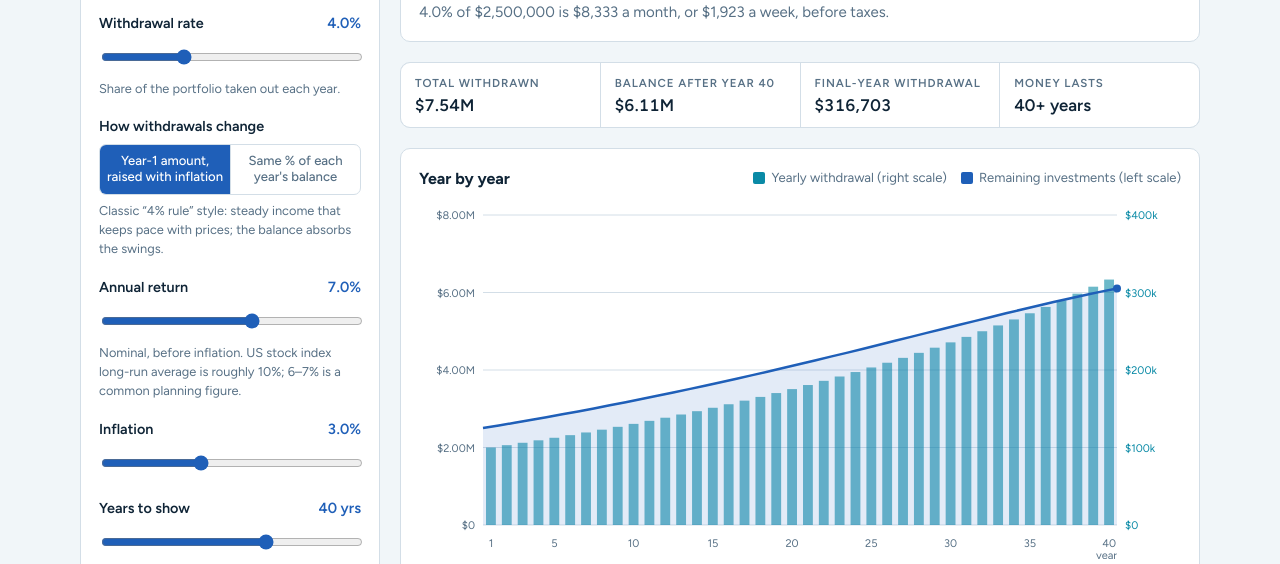
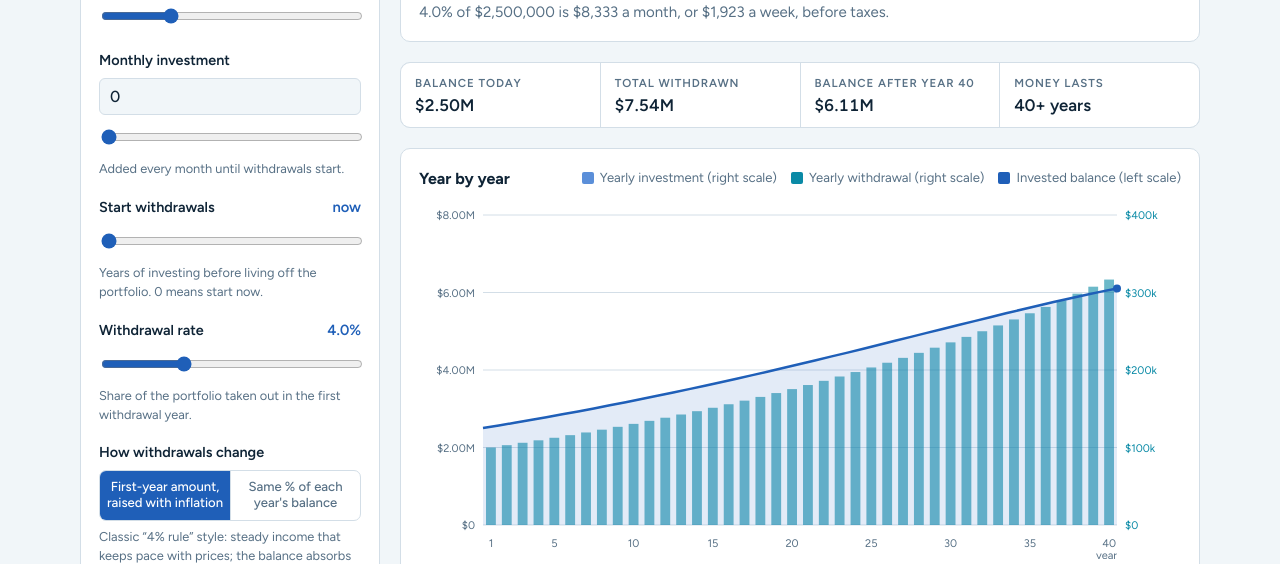
Before and after one commit to prmichaelsen/drawdown-planner, a plain HTML site: page index.html in a window 1280 px wide. Shown: the part 229-793 px from the top of the page. Drawn offline with Linux system fonts and the light colour scheme.

Commit message:
Add balance slider, monthly investment, and withdrawal start year
Co-Authored-By: Claude Opus 5.5 <noreply@anthropic.com>

```diff
--- a/index.html
+++ b/index.html
@@ -3,7 +3,7 @@
 <head>
 <meta charset="utf-8">
 <meta name="viewport" content="width=device-width, initial-scale=1, viewport-fit=cover">
-<meta name="description" content="Withdrawal planner for an index fund portfolio: yearly withdrawals and remaining balance over time.">
+<meta name="description" content="Withdrawal planner for an index fund portfolio: monthly investing, then yearly withdrawals and remaining balance over time.">
 <style>:root{padding-top:env(safe-area-inset-top,0px);padding-bottom:env(safe-area-inset-bottom,0px)}body{margin:0}</style>
 <title>Index Fund Drawdown</title>
 <meta name="claude:viewport-fit-sides" content="cover">
@@ -20,17 +20,18 @@
   --balance: #1f5fb8;
   --balance-fill: rgba(31,95,184,.12);
   --draw: #0a8aa6;
+  --contrib: #5b8fd9;
   --warn: #c23b3b;
   --font-body: "Figtree", system-ui, -apple-system, "Segoe UI", sans-serif;
   --font-data: var(--font-body);
 }
 @media (prefers-color-scheme: dark) { :root:not([data-theme="light"]) {
   --bg: #0b1520; --surface: #111e2c; --ink: #e2edf5; --muted: #8ea6b9; --line: #23364a;
-  --balance: #6aa8ff; --balance-fill: rgba(106,168,255,.15); --draw: #3cc8e2; --warn: #f07a7a;
+  --balance: #6aa8ff; --balance-fill: rgba(106,168,255,.15); --draw: #3cc8e2; --contrib: #4f7fc4; --warn: #f07a7a;
   color-scheme: dark } }
 :root[data-theme="dark"] {
   --bg: #0b1520; --surface: #111e2c; --ink: #e2edf5; --muted: #8ea6b9; --line: #23364a;
-  --balance: #6aa8ff; --balance-fill: rgba(106,168,255,.15); --draw: #3cc8e2; --warn: #f07a7a;
+  --balance: #6aa8ff; --balance-fill: rgba(106,168,255,.15); --draw: #3cc8e2; --contrib: #4f7fc4; --warn: #f07a7a;
   color-scheme: dark }
 
 body { background: var(--bg); color: var(--ink); font-family: var(--font-body); font-size: 15px; line-height: 1.5; }
@@ -123,18 +124,32 @@ th { color: var(--muted); font-weight: 600; font-family: var(--font-body); }
       <div class="ctl">
         <div class="ctl-head"><label for="bal">Portfolio today</label></div>
         <input id="bal" class="money" type="text" inputmode="numeric" autocomplete="off" value="2,500,000">
+        <input id="balR" type="range" min="0" max="10000000" step="10000" value="2500000" aria-label="Portfolio today slider">
+      </div>
+
+      <div class="ctl">
+        <div class="ctl-head"><label for="con">Monthly investment</label></div>
+        <input id="con" class="money" type="text" inputmode="numeric" autocomplete="off" value="0">
+        <input id="conR" type="range" min="0" max="20000" step="100" value="0" aria-label="Monthly investment slider">
+        <span class="hint">Added every month until withdrawals start.</span>
+      </div>
+
+      <div class="ctl">
+        <div class="ctl-head"><label for="sw">Start withdrawals</label><output id="swOut" for="sw"></output></div>
+        <input id="sw" type="range" min="0" max="40" step="1" value="0">
+        <span class="hint">Years of investing before living off the portfolio. 0 means start now.</span>
       </div>
 
       <div class="ctl">
         <div class="ctl-head"><label for="rate">Withdrawal rate</label><output id="rateOut" for="rate"></output></div>
         <input id="rate" type="range" min="0.5" max="12" step="0.1" value="4">
-        <span class="hint">Share of the portfolio taken out each year.</span>
+        <span class="hint">Share of the portfolio taken out in the first withdrawal year.</span>
       </div>
 
       <div class="ctl">
         <span class="ctl-head"><label>How withdrawals change</label></span>
         <div class="seg" role="group" aria-label="Withdrawal mode">
-          <button type="button" id="modeFixed" aria-pressed="true">Year-1 amount, raised with inflation</button>
+          <button type="button" id="modeFixed" aria-pressed="true">First-year amount, raised with inflation</button>
           <button type="button" id="modePct" aria-pressed="false">Same % of each year's balance</button>
         </div>
         <span class="hint" id="modeHint"></span>
@@ -153,7 +168,7 @@ th { color: var(--muted); font-weight: 600; font-family: var(--font-body); }
 
       <div class="ctl">
         <div class="ctl-head"><label for="yrs">Years to show</label><output id="yrsOut" for="yrs"></output></div>
-        <input id="yrs" type="range" min="5" max="60" step="1" value="40">
+        <input id="yrs" type="range" min="5" max="70" step="1" value="40">
       </div>
 
       <div class="ctl">
@@ -167,15 +182,15 @@ th { color: var(--muted); font-weight: 600; font-family: var(--font-body); }
 
     <section class="main">
       <div class="panel now">
-        <span class="eyebrow">Withdrawal value right now</span>
+        <span class="eyebrow" id="nowLbl">Withdrawal value right now</span>
         <div class="big" id="nowYear"></div>
         <p id="nowLine"></p>
       </div>
 
       <div class="stats">
+        <div class="stat"><span class="eyebrow" id="sStartLbl">Balance at first withdrawal</span><b id="sStart"></b></div>
         <div class="stat"><span class="eyebrow">Total withdrawn</span><b id="sTotal"></b></div>
         <div class="stat"><span class="eyebrow" id="sEndLbl">Balance at end</span><b id="sEnd"></b></div>
-        <div class="stat" id="sLastBox"><span class="eyebrow">Final-year withdrawal</span><b id="sLast"></b></div>
         <div class="stat" id="sRunBox"><span class="eyebrow">Money lasts</span><b id="sRun"></b></div>
       </div>
 
@@ -183,11 +198,12 @@ th { color: var(--muted); font-weight: 600; font-family: var(--font-body); }
         <div class="chart-head">
           <h2>Year by year</h2>
           <div class="legend">
+            <span class="key" id="keyCon"><span class="sw" style="background:var(--contrib)"></span>Yearly investment (right scale)</span>
             <span class="key"><span class="sw" style="background:var(--draw)"></span>Yearly withdrawal (right scale)</span>
-            <span class="key"><span class="sw" style="background:var(--balance)"></span>Remaining investments (left scale)</span>
+            <span class="key"><span class="sw" style="background:var(--balance)"></span>Invested balance (left scale)</span>
           </div>
         </div>
-        <div class="chart-box"><svg id="chart" viewBox="0 0 760 360" role="img" aria-label="Yearly withdrawals and remaining balance"></svg></div>
+        <div class="chart-box"><svg id="chart" viewBox="0 0 760 360" role="img" aria-label="Yearly investments, withdrawals and invested balance"></svg></div>
         <div class="readout" id="readout">Hover or tap a year for details.</div>
       </div>
 
@@ -198,21 +214,21 @@ th { color: var(--muted); font-weight: 600; font-family: var(--font-body); }
     </section>
   </div>
 
-  <p class="foot">Assumes a steady return every year, withdrawals taken at the start of each year, and no taxes or fund fees. Real markets vary year to year, and a few bad years early on can drain a portfolio faster than this shows. This is an estimate, not financial advice.</p>
+  <p class="foot">Assumes a steady return every year, monthly investments compounding monthly, withdrawals taken at the start of each year, and no taxes or fund fees. Real markets vary year to year, and a few bad years early on can drain a portfolio faster than this shows. This is an estimate, not financial advice.</p>
 </div>
 
 <script>
 (() => {
   const $ = id => document.getElementById(id);
   const S = { mode: "fixed", basis: "nom" };
-  const KEY = "drawdown-v1";
+  const KEY = "drawdown-v2";
+  const FIELDS = ["bal","con","sw","rate","ret","inf","yrs"];
   try { const s = JSON.parse(localStorage.getItem(KEY) || "null");
-    if (s) { for (const k of ["bal","rate","ret","inf","yrs"]) if (s[k] != null) $(k).value = s[k];
+    if (s) { for (const k of FIELDS) if (s[k] != null) $(k).value = s[k];
       if (s.mode) S.mode = s.mode; if (s.basis) S.basis = s.basis; } } catch (e) {}
 
   function digits(v) { return +String(v).replace(/\D/g, "") || 0; }
   function commas(v) { const d = String(v).replace(/\D/g, "").replace(/^0+(?=\d)/, ""); return d ? (+d).toLocaleString("en-US") : ""; }
-  $("bal").value = commas($("bal").value);
   const usd0 = new Intl.NumberFormat("en-US", { style: "currency", currency: "USD", maximumFractionDigits: 0 });
   const short = v => { const a = Math.abs(v);
     if (a >= 1e9) return "$" + (v/1e9).toFixed(a >= 1e10 ? 0 : 1) + "B";
@@ -220,39 +236,68 @@ th { color: var(--muted); font-weight: 600; font-family: var(--font-body); }
     if (a >= 1e3) return "$" + Math.round(v/1e3) + "k";
     return "$" + Math.round(v); };
 
+  // Money field + slider pairs: typing reformats with commas and moves the slider; the slider rewrites the field.
+  function pair(id) {
+    const box = $(id), sl = $(id + "R");
+    box.value = commas(box.value) || "0";
+    sl.value = Math.min(+sl.max, digits(box.value));
+    box.addEventListener("input", () => {
+      const caret = box.selectionStart ?? box.value.length;
+      const before = box.value.slice(0, caret).replace(/\D/g, "").length;
+      box.value = commas(box.value);
+      let pos = 0, seen = 0;
+      while (pos < box.value.length && seen < before) { if (/\d/.test(box.value[pos])) seen++; pos++; }
+      try { box.setSelectionRange(pos, pos); } catch (err) {}
+      sl.value = Math.min(+sl.max, digits(box.value));
+      render(); });
+    box.addEventListener("blur", () => { if (!box.value) { box.value = "0"; render(); } });
+    sl.addEventListener("input", () => { box.value = commas(sl.value) || "0"; render(); });
+  }
+
   function simulate(p) {
-    const rows = []; let B = p.bal; const w1 = p.bal * p.rate; let depleted = null;
+    const rows = []; let B = p.bal, w1 = null, startBal = null, depleted = null, wy = 0;
+    const rm = Math.pow(1 + p.ret, 1/12) - 1;
+    const conYear = p.con * (rm > 0 ? (Math.pow(1 + rm, 12) - 1) / rm : 12);
     for (let t = 1; t <= p.yrs; t++) {
-      const start = B;
-      let w = p.mode === "fixed" ? w1 * Math.pow(1 + p.inf, t - 1) : B * p.rate;
-      if (w > B) w = B;
-      B = (B - w) * (1 + p.ret);
-      if (B < 1) B = 0;
-      if (B === 0 && depleted === null) depleted = t;
-      const d = Math.pow(1 + p.inf, t - 1);
-      rows.push({ t, start, w, end: B, d });
+      const start = B, d = Math.pow(1 + p.inf, t - 1);
+      let w = 0, c = 0;
+      if (t <= p.sw) {
+        c = p.con * 12;
+        B = B * (1 + p.ret) + conYear;
+      } else {
+        wy++;
+        if (w1 === null) { w1 = B * p.rate; startBal = B; }
+        w = p.mode === "fixed" ? w1 * Math.pow(1 + p.inf, wy - 1) : B * p.rate;
+        if (w > B) w = B;
+        B = (B - w) * (1 + p.ret);
+        if (B < 1) B = 0;
+        if (B === 0 && depleted === null) depleted = t;
+      }
+      rows.push({ t, start, c, w, end: B, d });
     }
-    return { rows, depleted, w1 };
+    if (w1 === null) { startBal = B; w1 = B * p.rate; }
+    return { rows, depleted, w1, startBal };
   }
 
   function read() {
-    return { bal: digits($("bal").value), rate: +$("rate").value / 100, ret: +$("ret").value / 100,
+    return { bal: digits($("bal").value), con: digits($("con").value), sw: +$("sw").value,
+      rate: +$("rate").value / 100, ret: +$("ret").value / 100,
       inf: +$("inf").value / 100, yrs: +$("yrs").value, mode: S.mode };
   }
 
   function niceMax(v) { if (v <= 0) return 1; const e = Math.pow(10, Math.floor(Math.log10(v)));
     for (const m of [1, 1.5, 2, 2.5, 3, 4, 5, 6, 8, 10]) if (m * e >= v) return m * e; return 10 * e; }
 
-  function draw(rows, real) {
+  function draw(rows, real, inf) {
     const svg = $("chart");
     const W = Math.max(300, Math.round(svg.parentElement.clientWidth || 760));
     const small = W < 520, H = small ? 250 : 360, L = small ? 46 : 64, R = small ? 46 : 64, T = 16, Bm = 34;
     svg.setAttribute("viewBox", `0 0 ${W} ${H}`);
     svg.style.setProperty("--fs", small ? "10px" : "11px");
     const iw = W - L - R, ih = H - T - Bm, n = rows.length;
-    const val = (r, k) => real ? r[k] / r.d : r[k];
-    const balMax = niceMax(Math.max(...rows.map(r => val(r, "start")), 1));
-    const wMax = niceMax(Math.max(...rows.map(r => val(r, "w")), 1));
+    const dv = r => real ? r.d : 1, endOf = r => real ? r.end / (r.d * (1 + inf)) : r.end;
+    const balMax = niceMax(Math.max(...rows.map(r => r.start / dv(r)), ...rows.map(endOf), 1));
+    const wMax = niceMax(Math.max(...rows.map(r => Math.max(r.w, r.c) / dv(r)), 1));
     const x = i => L + (i + 0.5) * iw / n, bw = Math.max(2, iw / n * 0.62);
     const yB = v => T + ih - v / balMax * ih, yW = v => T + ih - v / wMax * ih;
     let s = "";
@@ -265,29 +310,34 @@ th { color: var(--muted); font-weight: 600; font-family: var(--font-body); }
     rows.forEach((r, i) => { if (r.t === 1 || r.t % step === 0)
       s += `<text x="${x(i)}" y="${H-12}" text-anchor="middle">${r.t}</text>`; });
     s += `<text x="${W-R}" y="${H-0.5}" text-anchor="end" font-size="10">year</text>`;
-    rows.forEach((r, i) => { const v = val(r, "w"), y = yW(v);
-      s += `<rect class="bar" x="${x(i)-bw/2}" y="${y}" width="${bw}" height="${T+ih-y}" fill="var(--draw)" opacity=".6"/>`; });
-    // balance after withdrawal and growth, plotted at end of each year, starting from year-0 balance
-    const pts = [[L, yB(val(rows[0], "start"))]].concat(rows.map((r, i) => [L + (i + 1) * iw / n, yB(real ? r.end / (r.d * (1 + read().inf)) : r.end)]));
-    const path = pts.map((p, i) => (i ? "L" : "M") + p[0].toFixed(1) + " " + p[1].toFixed(1)).join(" ");
+    rows.forEach((r, i) => {
+      const v = (r.w || r.c) / dv(r); if (!v) return; const y = yW(v);
+      s += `<rect x="${x(i)-bw/2}" y="${y}" width="${bw}" height="${T+ih-y}" fill="${r.w ? "var(--draw)" : "var(--contrib)"}" opacity=".6"/>`; });
+    const pts = [[L, yB(rows[0].start)]].concat(rows.map((r, i) => [L + (i + 1) * iw / n, yB(endOf(r))]));
+    const path = pts.map((q, i) => (i ? "L" : "M") + q[0].toFixed(1) + " " + q[1].toFixed(1)).join(" ");
     s += `<path d="${path} L ${pts[pts.length-1][0]} ${T+ih} L ${L} ${T+ih} Z" fill="var(--balance-fill)"/>`;
-    s += `<path class="bal-line" d="${path}" fill="none" stroke="var(--balance)" stroke-width="2.5" stroke-linejoin="round"/>`;
+    s += `<path d="${path}" fill="none" stroke="var(--balance)" stroke-width="2.5" stroke-linejoin="round"/>`;
     const last = pts[pts.length-1];
     s += `<circle cx="${last[0]}" cy="${last[1]}" r="4" fill="var(--balance)"/>`;
     s += `<line id="hov" x1="0" x2="0" y1="${T}" y2="${T+ih}" stroke="var(--muted)" stroke-dasharray="3 3" visibility="hidden"/>`;
     rows.forEach((r, i) => { s += `<rect data-i="${i}" x="${L + i*iw/n}" y="${T}" width="${iw/n}" height="${ih}" fill="transparent"/>`; });
     svg.innerHTML = s;
     svg.querySelectorAll("rect[data-i]").forEach(el => {
-      const show = () => { const i = +el.dataset.i, r = rows[i], dv = real ? r.d : 1;
+      const show = () => { const i = +el.dataset.i, r = rows[i], d = dv(r);
         const hov = $("hov"); hov.setAttribute("x1", x(i)); hov.setAttribute("x2", x(i)); hov.setAttribute("visibility", "visible");
-        const endV = real ? r.end / (r.d * (1 + read().inf)) : r.end;
-        $("readout").innerHTML = `Year <b>${r.t}</b> · withdraw <b>${usd0.format(r.w/dv)}</b> (${usd0.format(r.w/dv/12)}/mo) · invested after withdrawal and growth <b>${usd0.format(endV)}</b>`; };
+        const act = r.w ? `withdraw <b>${usd0.format(r.w/d)}</b> (${usd0.format(r.w/d/12)}/mo)`
+          : r.c ? `invest <b>${usd0.format(r.c/d)}</b> (${usd0.format(r.c/12/d)}/mo)` : "no withdrawal yet";
+        $("readout").innerHTML = `Year <b>${r.t}</b> · ${act} · balance at year end <b>${usd0.format(endOf(r))}</b>`; };
       el.addEventListener("mouseenter", show); el.addEventListener("click", show); });
     svg.addEventListener("mouseleave", () => { const h = $("hov"); if (h) h.setAttribute("visibility", "hidden"); });
   }
 
   function render() {
     const p = read(); const real = S.basis === "real";
+    $("sw").max = p.yrs;
+    if (+$("sw").value > p.yrs) $("sw").value = p.yrs;
+    p.sw = +$("sw").value;
+    $("swOut").textContent = p.sw === 0 ? "now" : `after ${p.sw} yr${p.sw > 1 ? "s" : ""}`;
     $("rateOut").textContent = (p.rate*100).toFixed(1) + "%";
     $("retOut").textContent = (p.ret*100).toFixed(1) + "%";
     $("infOut").textContent = (p.inf*100).toFixed(1) + "%";
@@ -299,46 +349,55 @@ th { color: var(--muted); font-weight: 600; font-family: var(--font-body); }
     $("modeHint").textContent = S.mode === "fixed"
       ? "Classic “4% rule” style: steady income that keeps pace with prices; the balance absorbs the swings."
       : "Income rises and falls with the balance, so the money never fully runs out.";
+    $("keyCon").hidden = !(p.con > 0 && p.sw > 0);
 
-    const { rows, depleted, w1 } = simulate(p);
-    $("nowYear").textContent = usd0.format(w1) + " / yr";
-    $("nowLine").textContent = `${(p.rate*100).toFixed(1)}% of ${usd0.format(p.bal)} is ${usd0.format(w1/12)} a month, or ${usd0.format(w1/52)} a week, before taxes.`;
+    const { rows, depleted, w1, startBal } = simulate(p);
+    const dS = Math.pow(1 + p.inf, p.sw);
+    const rate = (p.rate*100).toFixed(1) + "%";
+    if (p.sw === 0) {
+      $("nowLbl").textContent = "Withdrawal value right now";
+      $("nowYear").textContent = usd0.format(w1) + " / yr";
+      $("nowLine").textContent = `${rate} of ${usd0.format(p.bal)} is ${usd0.format(w1/12)} a month, or ${usd0.format(w1/52)} a week, before taxes.`;
+    } else {
+      const shown = real ? w1 / dS : w1;
+      $("nowLbl").textContent = `First withdrawal, year ${p.sw + 1}` + (real ? " (today's dollars)" : "");
+      $("nowYear").textContent = usd0.format(shown) + " / yr";
+      $("nowLine").textContent = (p.con > 0 ? `Investing ${usd0.format(p.con)} a month for ${p.sw} years` : `Leaving it invested for ${p.sw} years`)
+        + ` grows ${usd0.format(p.bal)} to ${usd0.format(startBal)}. ${rate} of that is ${usd0.format(w1/12)} a month, about ${usd0.format(w1/dS)} a year in today's dollars. Before taxes.`;
+    }
 
     const dv = r => real ? r.d : 1;
     const total = rows.reduce((a, r) => a + r.w / dv(r), 0);
     const lastR = rows[rows.length-1];
     const endV = real ? lastR.end / (lastR.d * (1 + p.inf)) : lastR.end;
+    $("sStartLbl").textContent = p.sw === 0 ? "Balance today" : `Balance after year ${p.sw}`;
+    $("sStart").textContent = short(real ? startBal / dS : startBal);
     $("sTotal").textContent = short(total);
     $("sEndLbl").textContent = `Balance after year ${p.yrs}`;
     $("sEnd").textContent = short(endV);
-    $("sLast").textContent = usd0.format(lastR.w / dv(lastR));
-    $("sRun").textContent = depleted ? `${depleted} years` : `${p.yrs}+ years`;
+    const wYears = p.yrs - p.sw;
+    $("sRun").textContent = depleted ? `${depleted - p.sw} years` : wYears > 0 ? `${wYears}+ years` : "not started";
     $("sRunBox").classList.toggle("bad", !!depleted);
-    $("mbar").innerHTML = `<span><b>${usd0.format(w1)}</b>/yr · ${usd0.format(w1/12)}/mo</span>`
-      + `<span class="${depleted ? "bad" : ""}">${depleted ? "runs out yr " + depleted : "lasts " + p.yrs + "+ yrs"}</span>`;
     $("sEnd").parentElement.classList.toggle("bad", endV === 0);
+    const mW = real ? w1 / dS : w1;
+    $("mbar").innerHTML = `<span><b>${usd0.format(mW)}</b>/yr · ${usd0.format(mW/12)}/mo${p.sw ? ` from yr ${p.sw + 1}` : ""}</span>`
+      + `<span class="${depleted ? "bad" : ""}">${depleted ? "runs out yr " + depleted : wYears > 0 ? "lasts " + wYears + "+ yrs" : "no withdrawals shown"}</span>`;
 
-    draw(rows, real);
+    draw(rows, real, p.inf);
     $("readout").textContent = "Hover or tap a year for details.";
 
-    let h = `<thead><tr><th>Year</th><th>Start balance</th><th>Withdrawal</th><th>Per month</th><th>End balance</th></tr></thead><tbody>`;
+    const showC = p.con > 0 && p.sw > 0;
+    let h = `<thead><tr><th>Year</th><th>Start balance</th>${showC ? "<th>Invested</th>" : ""}<th>Withdrawal</th><th>Per month</th><th>End balance</th></tr></thead><tbody>`;
     rows.forEach(r => { const d = dv(r), e = real ? r.end / (r.d * (1 + p.inf)) : r.end;
-      h += `<tr><td>${r.t}</td><td>${usd0.format(r.start/d)}</td><td>${usd0.format(r.w/d)}</td><td>${usd0.format(r.w/d/12)}</td><td>${usd0.format(e)}</td></tr>`; });
+      h += `<tr><td>${r.t}</td><td>${usd0.format(r.start/d)}</td>${showC ? `<td>${usd0.format(r.c/d)}</td>` : ""}<td>${usd0.format(r.w/d)}</td><td>${usd0.format(r.w/d/12)}</td><td>${usd0.format(e)}</td></tr>`; });
     $("tbl").innerHTML = h + "</tbody>";
 
-    try { localStorage.setItem(KEY, JSON.stringify({ bal: $("bal").value, rate: $("rate").value, ret: $("ret").value,
-      inf: $("inf").value, yrs: $("yrs").value, mode: S.mode, basis: S.basis })); } catch (e) {}
+    try { const o = { mode: S.mode, basis: S.basis }; for (const k of FIELDS) o[k] = $(k).value;
+      localStorage.setItem(KEY, JSON.stringify(o)); } catch (e) {}
   }
 
-  ["rate","ret","inf","yrs"].forEach(id => $(id).addEventListener("input", render));
-  $("bal").addEventListener("input", e => {
-    const el = e.target, caret = el.selectionStart ?? el.value.length;
-    const before = el.value.slice(0, caret).replace(/\D/g, "").length;
-    el.value = commas(el.value);
-    let pos = 0, seen = 0;
-    while (pos < el.value.length && seen < before) { if (/\d/.test(el.value[pos])) seen++; pos++; }
-    try { el.setSelectionRange(pos, pos); } catch (err) {}
-    render(); });
+  pair("bal"); pair("con");
+  ["sw","rate","ret","inf","yrs"].forEach(id => $(id).addEventListener("input", render));
   $("modeFixed").onclick = () => { S.mode = "fixed"; render(); };
   $("modePct").onclick = () => { S.mode = "pct"; render(); };
   $("basisNom").onclick = () => { S.basis = "nom"; render(); };
```
Also changed, not shown: 1 other file.
